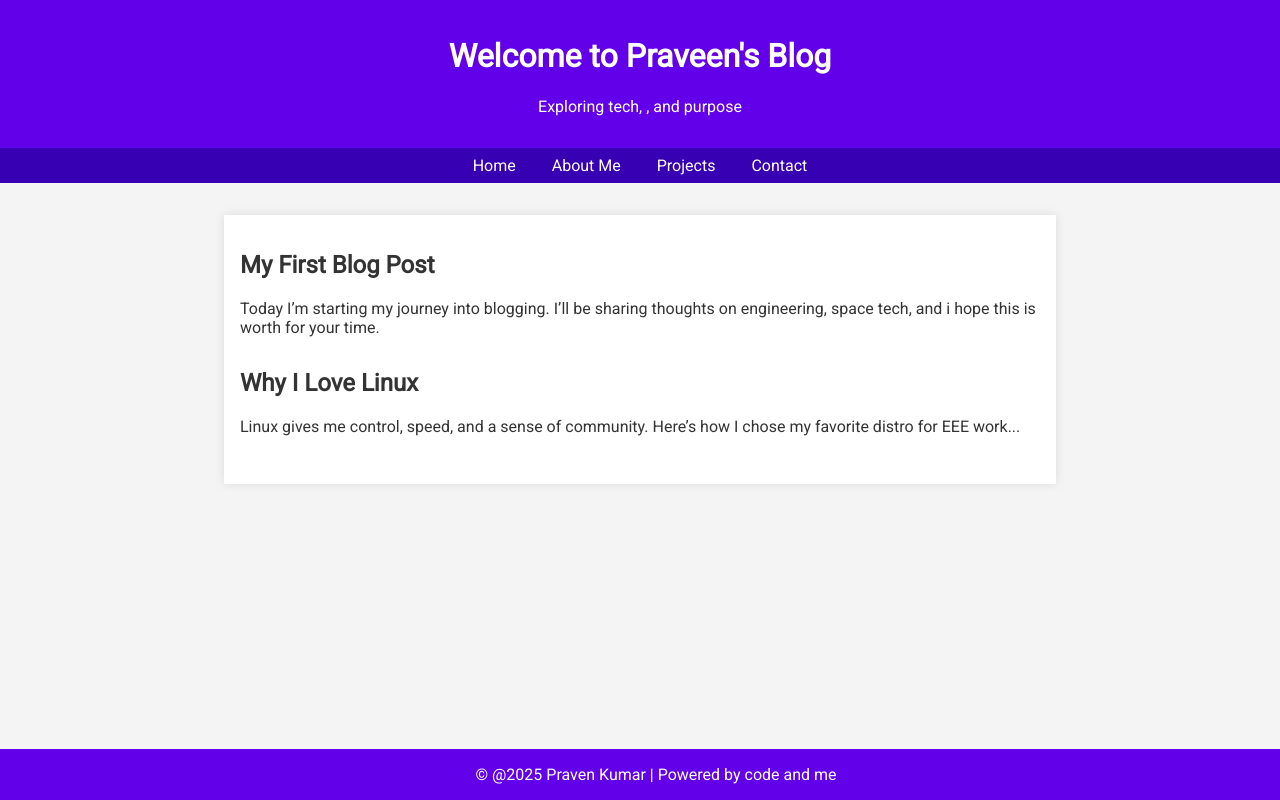
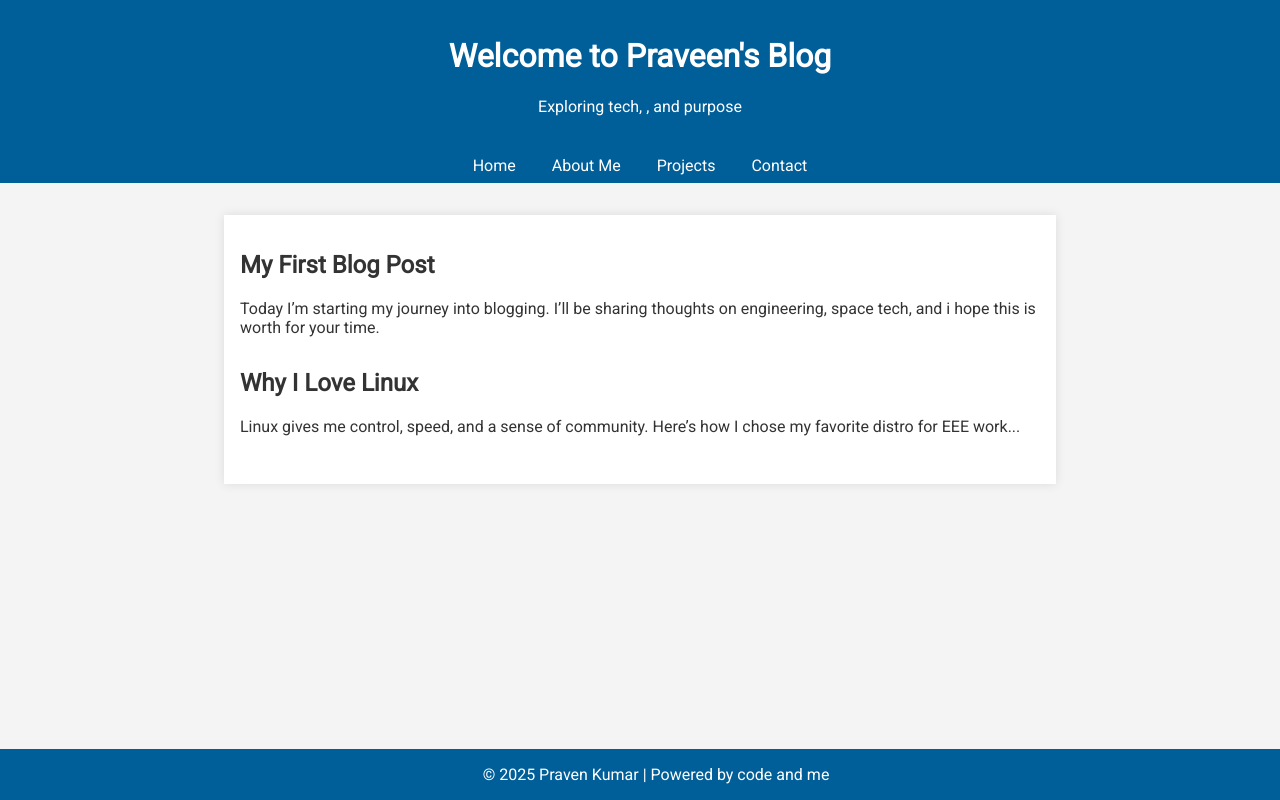
Before and after one commit to rpraveenkumar637/My-Project, a plain HTML site: page index.html in a window 1280 px wide. Drawn offline with Linux system fonts and the light colour scheme.

Commit message:
added color

```diff
--- a/index.html
+++ b/index.html
@@ -15,13 +15,13 @@
       color: #333;
     }
     header {
-      background: #6200ea;
+      background: #005f99;
       color: white;
       padding: 1rem;
       text-align: center;
     }
     nav {
-      background: #3700b3;
+      background: #005f99;
       padding: 0.5rem;
       text-align: center;
     }
@@ -43,7 +43,7 @@
     footer {
       text-align: center;
       padding: 1rem;
-      background: #6200ea;
+      background: #005f99;
       color: white;
       position: fixed;
       bottom: 0;
@@ -77,7 +77,7 @@
   </div>
 
   <footer>
-    &copy; @2025 Praven Kumar | Powered by code and me
+    &copy; 2025 Praven Kumar | Powered by code and me
   </footer>
 </body>
 </html>
```
Also changed, not shown: about me.html (+2 -2 lines).
